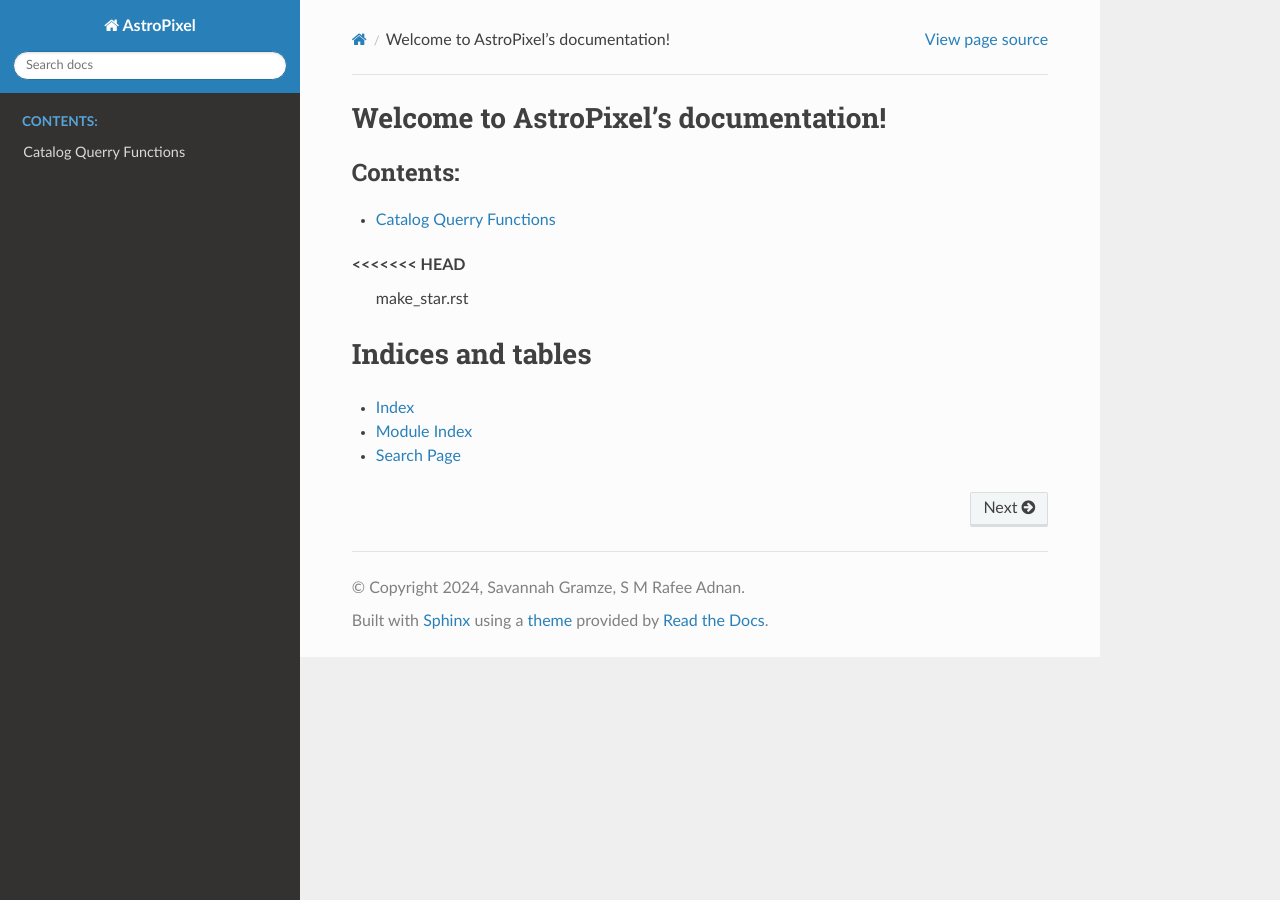
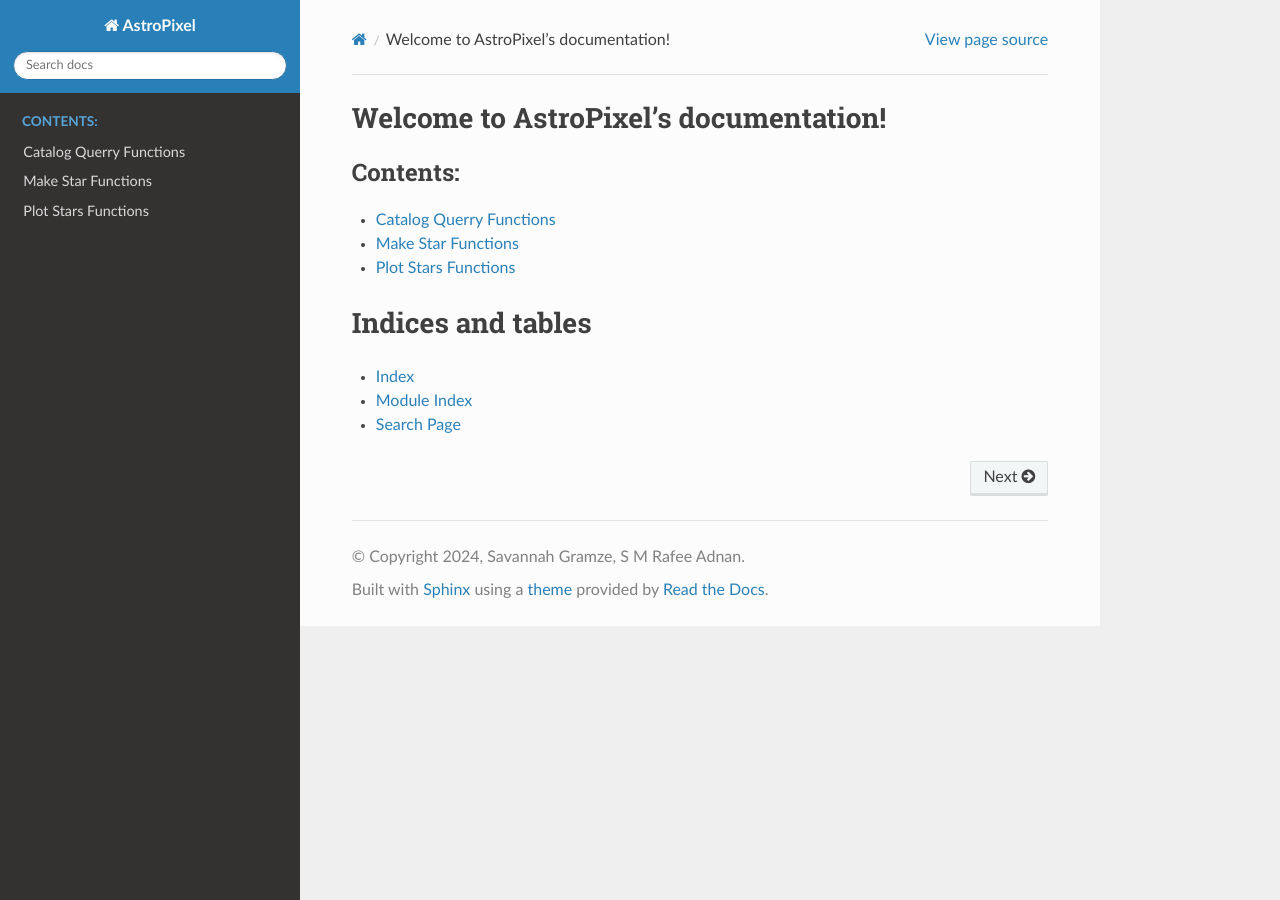
Before and after one commit to SpacialTree/astropixel, a Sphinx documentation site: the page built from astropixel/docs/index.rst, in a window 1280 px wide. Built offline with Sphinx 7.4.7 and the Read the Docs theme 2.0.0, drawn with Linux system fonts in a browser that asks for light colours.

Commit message:
fixed index

```diff
--- a/astropixel/docs/index.rst
+++ b/astropixel/docs/index.rst
@@ -11,11 +11,8 @@
    :caption: Contents:
 
    catalog_querry.rst
-<<<<<<< HEAD
    make_star.rst
-=======
    plot_stars.rst
->>>>>>> 603e8dfaa0751ab7b8da5a0f9d67243ad1535809
 
 
 Indices and tables
```
